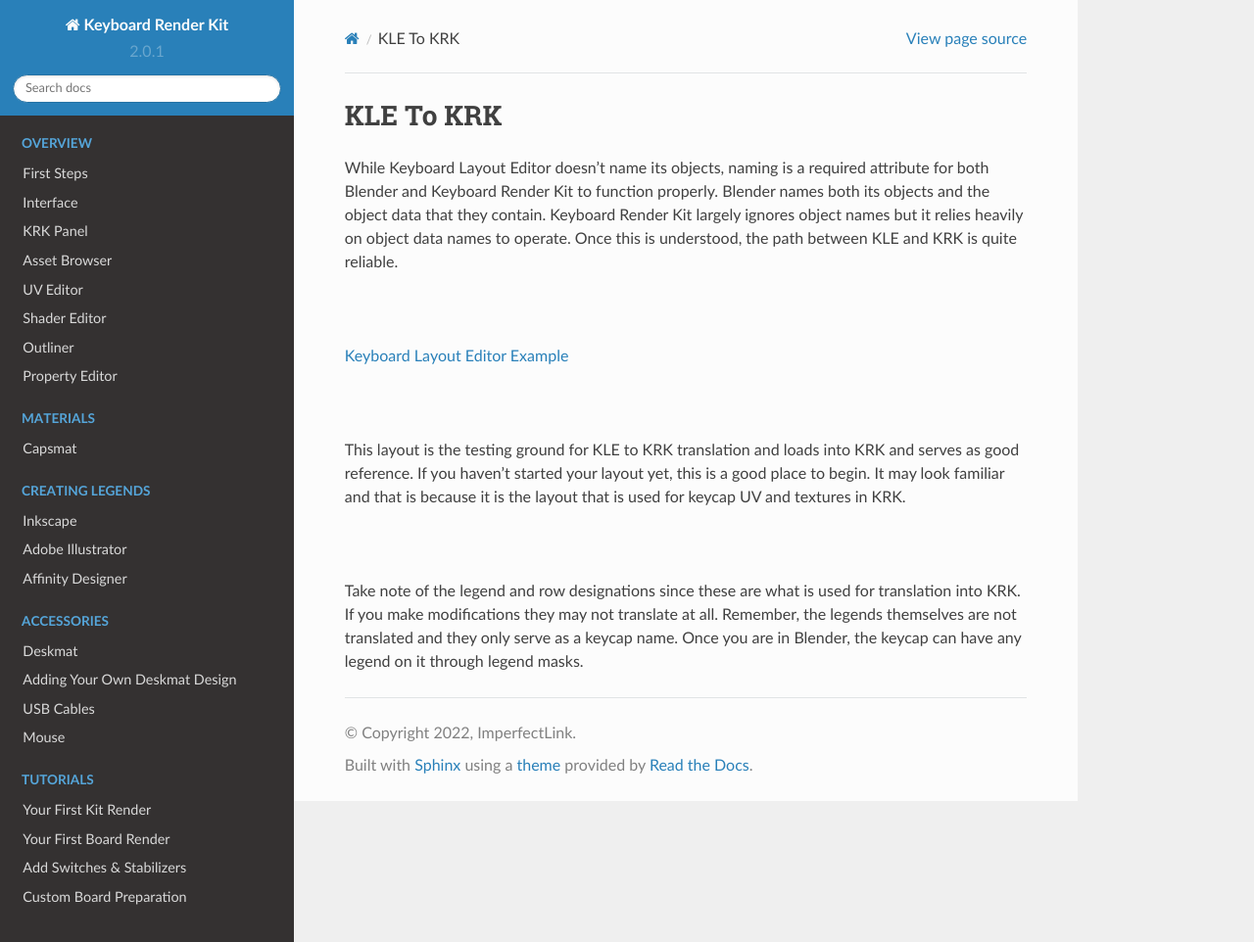
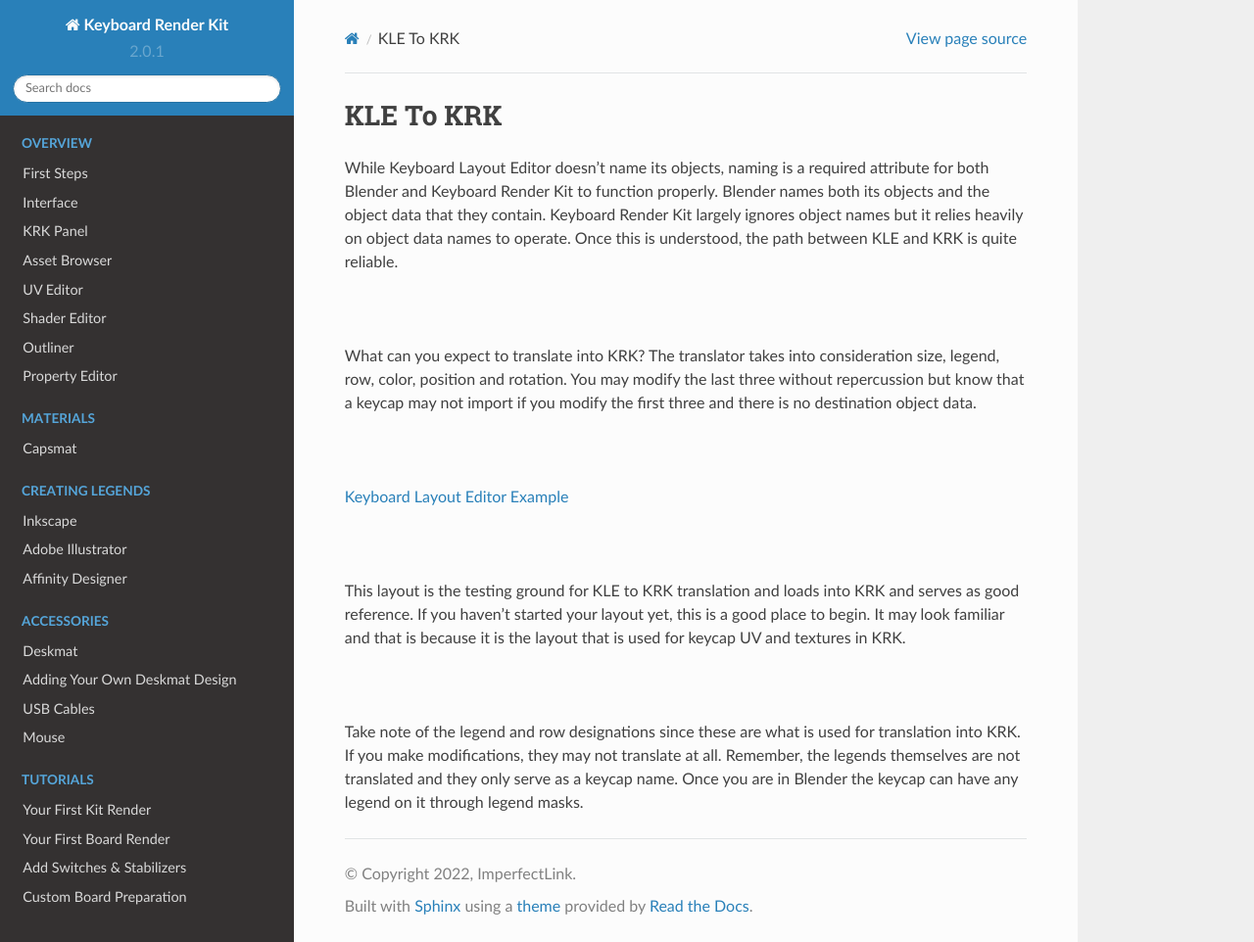
Before and after one commit to imperfectlink/KeyboardRenderKit, a Sphinx documentation site: the page built from docs/source/kle2krk.rst, in a window 1280 px wide and 962 px high. Shown: the whole window at 98% size. Built offline with Sphinx 7.4.7 and the Read the Docs theme 2.0.0, drawn with Linux system fonts in a browser that asks for light colours.

Commit message:
Update kle2krk.rst

```diff
--- a/docs/source/kle2krk.rst
+++ b/docs/source/kle2krk.rst
@@ -2,6 +2,10 @@
 ====
 
 While Keyboard Layout Editor doesn't name its objects, naming is a required attribute for both Blender and Keyboard Render Kit to function properly. Blender names both its objects and the object data that they contain. Keyboard Render Kit largely ignores object names but it relies heavily on object data names to operate. Once this is understood, the path between KLE and KRK is quite reliable.
+
+|
+
+What can you expect to translate into KRK? The translator takes into consideration size, legend, row, color, position and rotation. You may modify the last three without repercussion but know that a keycap may not import if you modify the first three and there is no destination object data.
 
 |
 
@@ -13,4 +17,4 @@
 
 |
 
-Take note of the legend and row designations since these are what is used for translation into KRK. If you make modifications they may not translate at all. Remember, the legends themselves are not translated and they only serve as a keycap name. Once you are in Blender, the keycap can have any legend on it through legend masks.
+Take note of the legend and row designations since these are what is used for translation into KRK. If you make modifications, they may not translate at all. Remember, the legends themselves are not translated and they only serve as a keycap name. Once you are in Blender the keycap can have any legend on it through legend masks.
```
